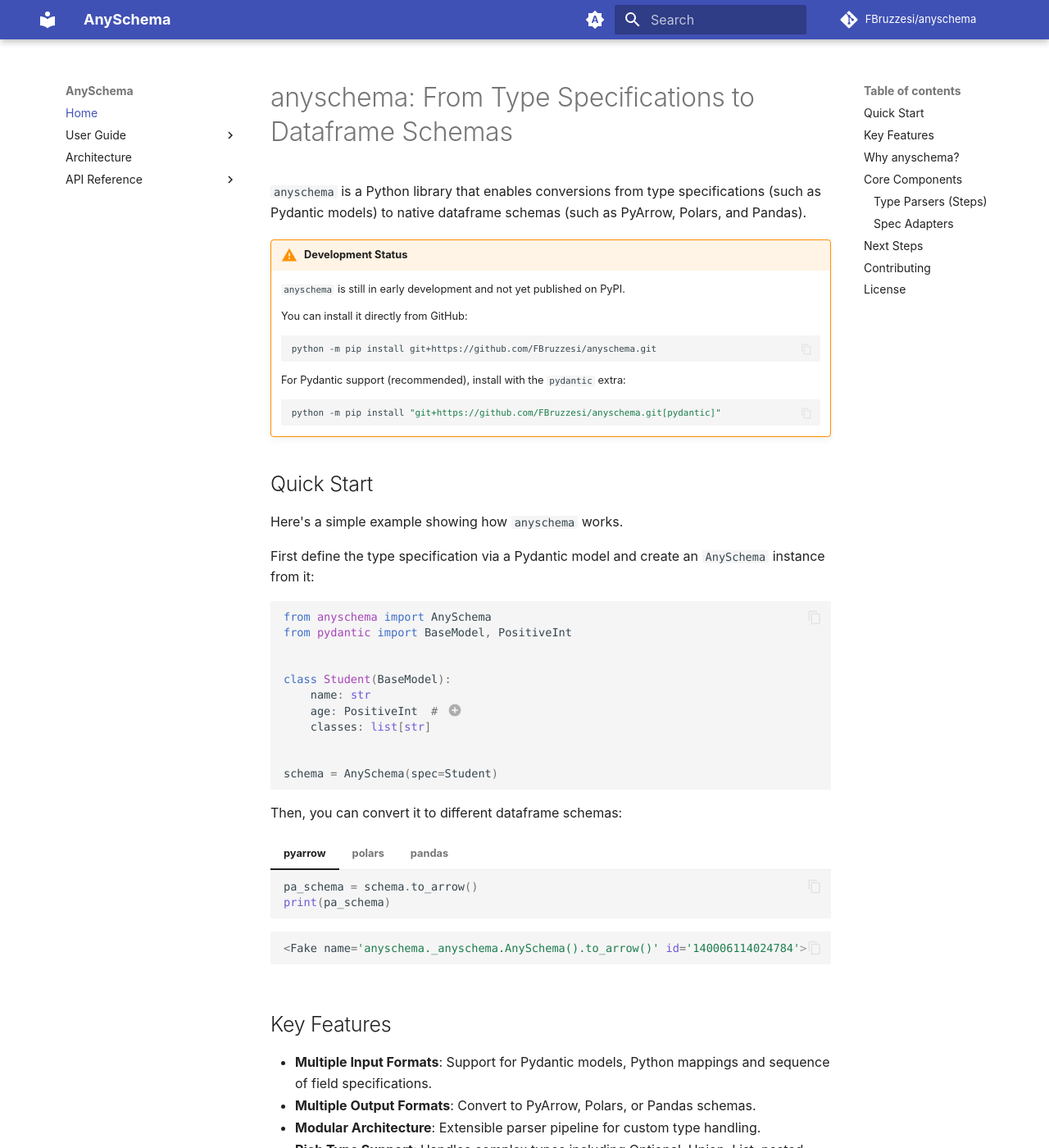
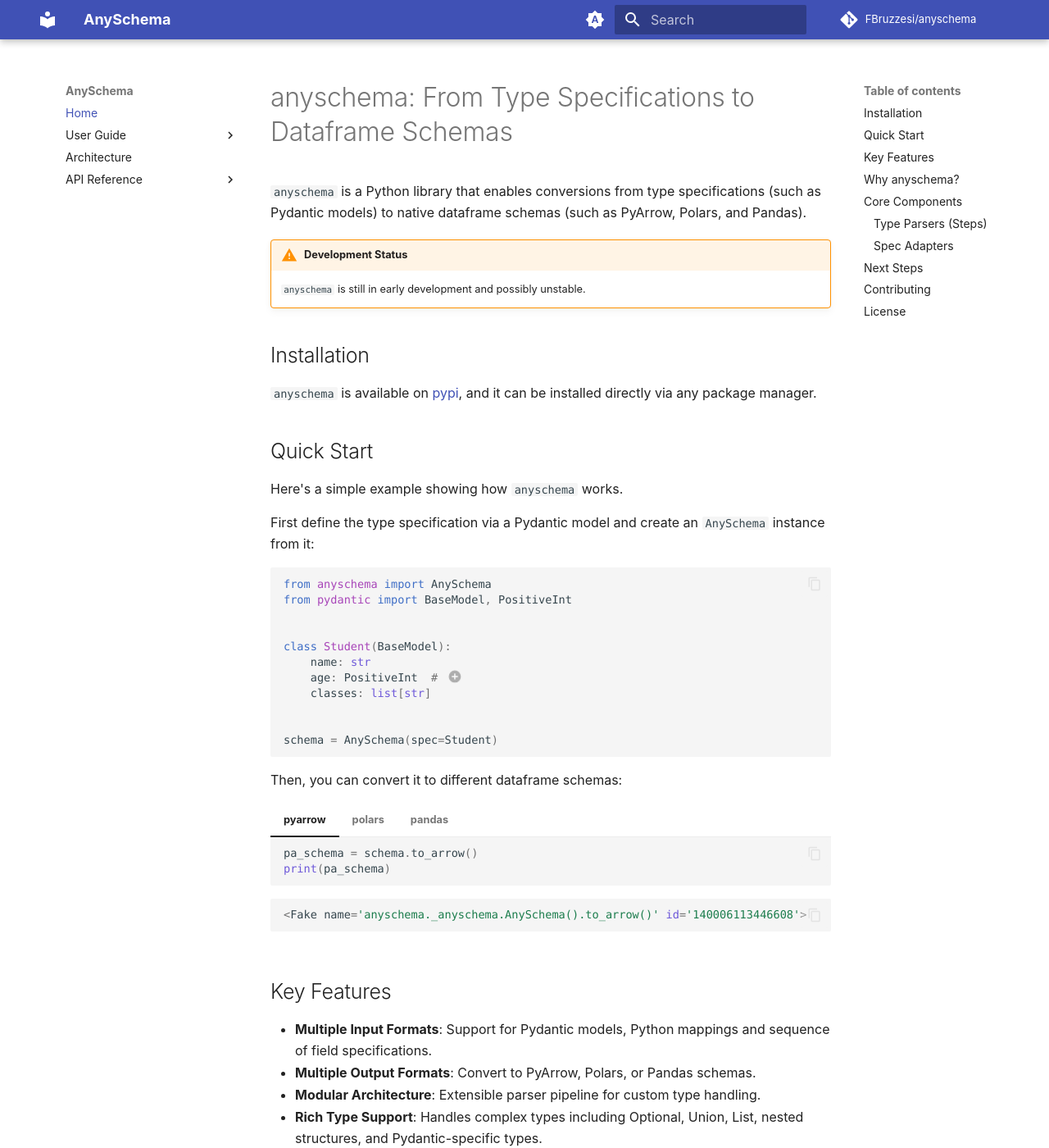
Before and after one commit to FBruzzesi/anyschema, an MkDocs documentation site: the page built from docs/index.md, in a window 1280 px wide and 1400 px high. Shown: the whole window at 82% size. Built offline with MkDocs 1.6.1 and Material for MkDocs 9.7.7, drawn with Linux system fonts in a browser that asks for light colours; comment, search, counter and statistics services are not loaded.

Commit message:
docs: mention pypi release and docs

````diff
--- a/docs/index.md
+++ b/docs/index.md
@@ -4,19 +4,12 @@
 dataframe schemas (such as PyArrow, Polars, and Pandas).
 
 !!! warning "Development Status"
-    `anyschema` is still in early development and not yet published on PyPI.
+    `anyschema` is still in early development and possibly unstable.
 
-    You can install it directly from GitHub:
+## Installation
 
-    ```bash
-    python -m pip install git+https://github.com/FBruzzesi/anyschema.git
-    ```
-
-    For Pydantic support (recommended), install with the `pydantic` extra:
-
-    ```bash
-    python -m pip install "git+https://github.com/FBruzzesi/anyschema.git[pydantic]"
-    ```
+`anyschema` is available on [pypi](https://pypi.org/project/iso-week-date/), and it can be installed directly via
+any package manager.
 
 ## Quick Start
 
````
Also changed, not shown: README.md (+15 -3 lines).
